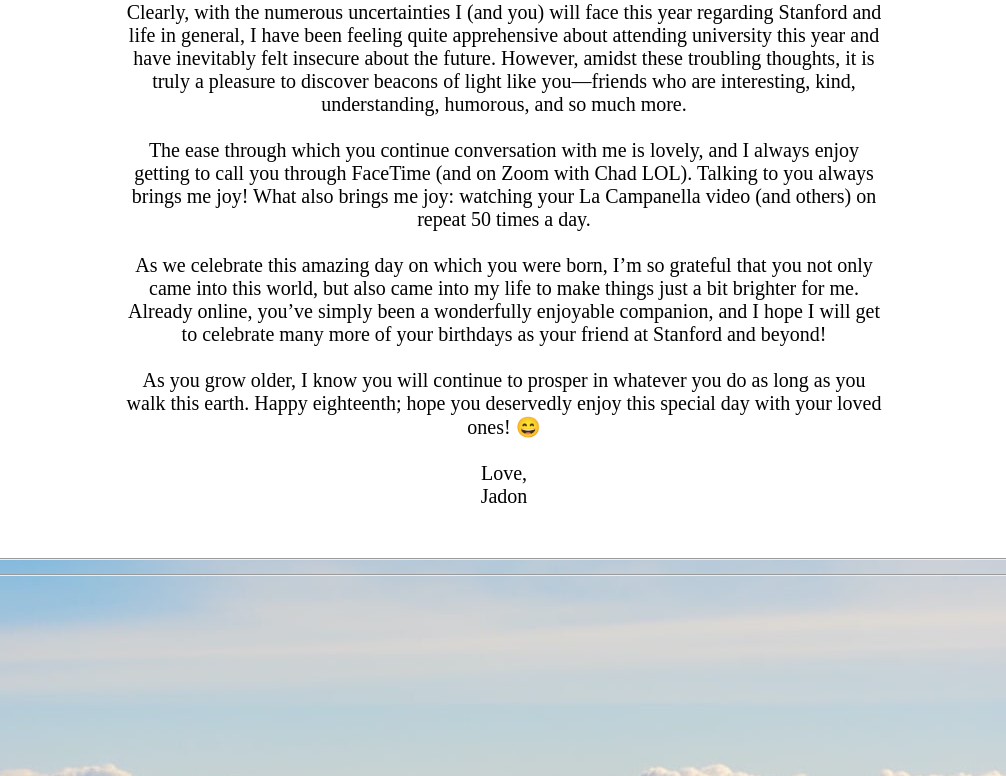
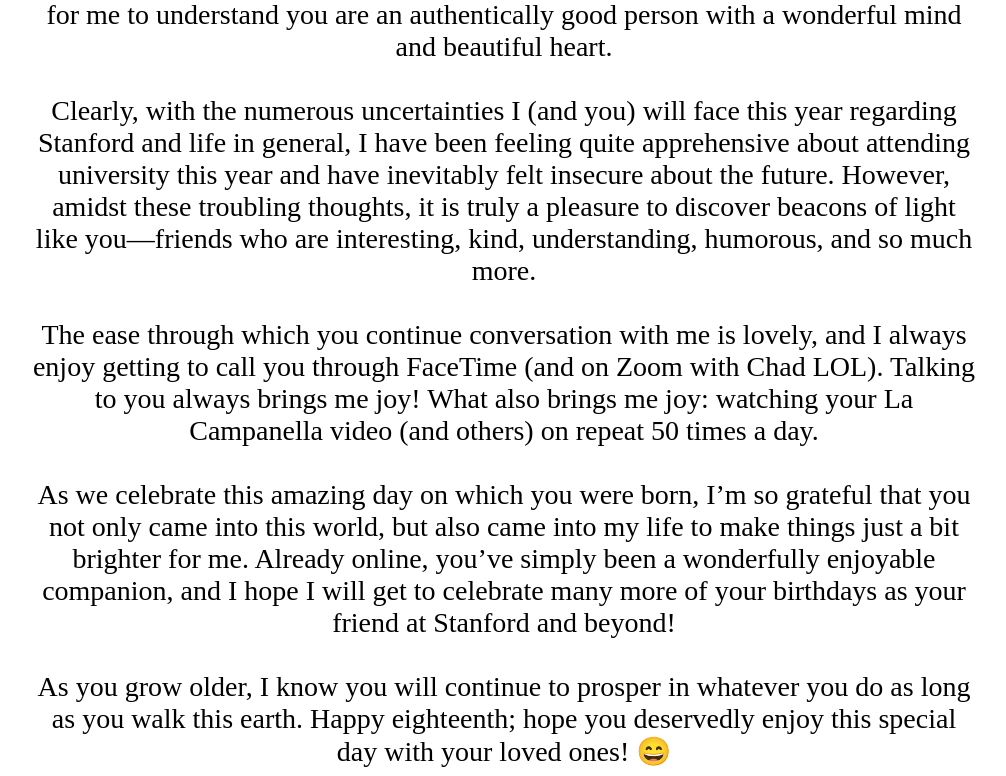
Before and after one commit to jadongeathers/Happy-Birthday, a plain HTML site: page index.html in a window 1280 px wide. Shown: the part 957-1733 px from the top of the page, without its empty margins (136-1142 px from the left). Drawn offline with Linux system fonts and the light colour scheme.

Commit message:
Update style.css

```diff
--- a/style.css
+++ b/style.css
@@ -34,12 +34,12 @@
 .letter {
   Width: 100%;
   Text-align: center;
-  Font-size: 20px;
+  Font-size: 28px;
 }
 
 .center {
   margin: auto;
-  Width: 60%;
+  Width: 75%;
   padding: 16px;
 }
 
```
